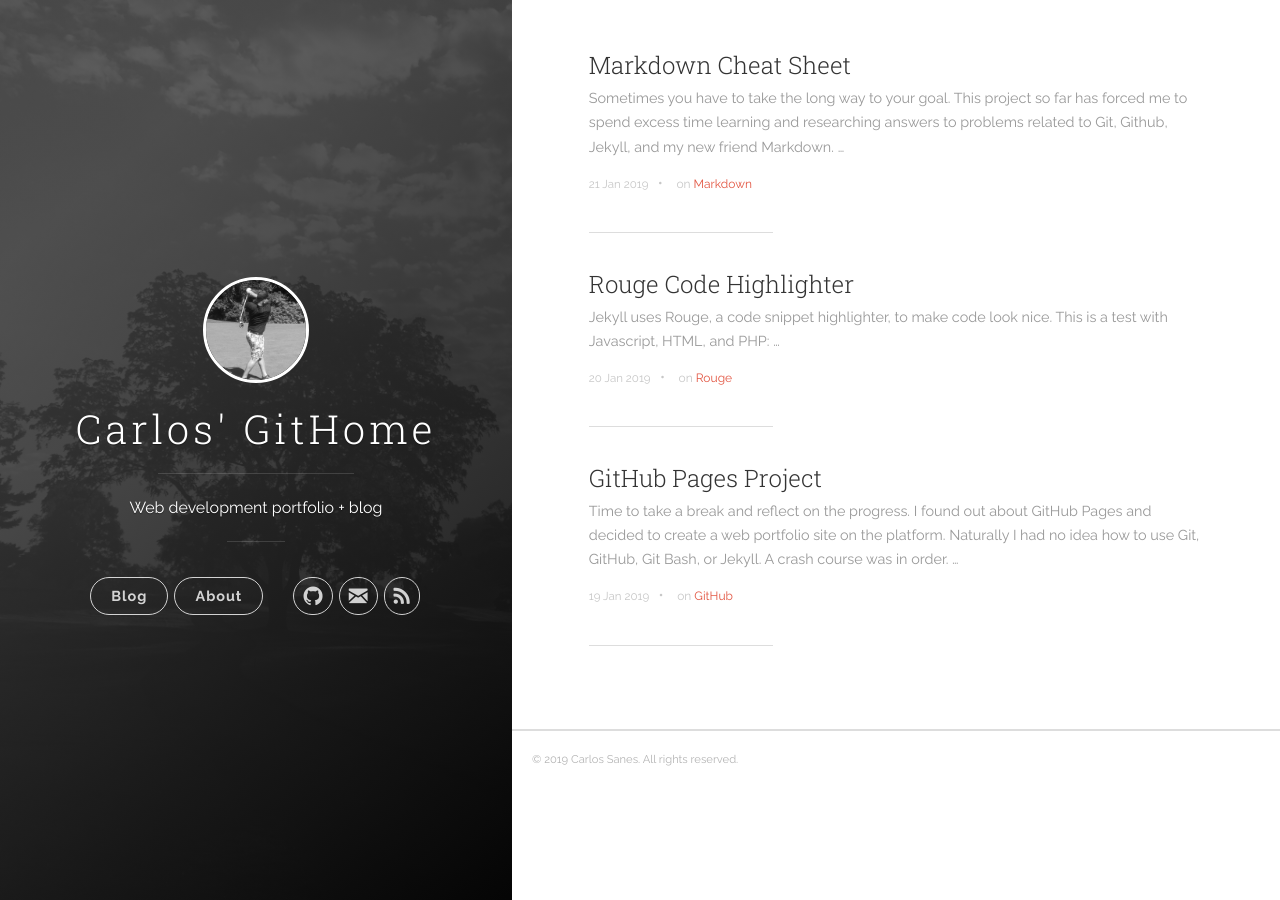
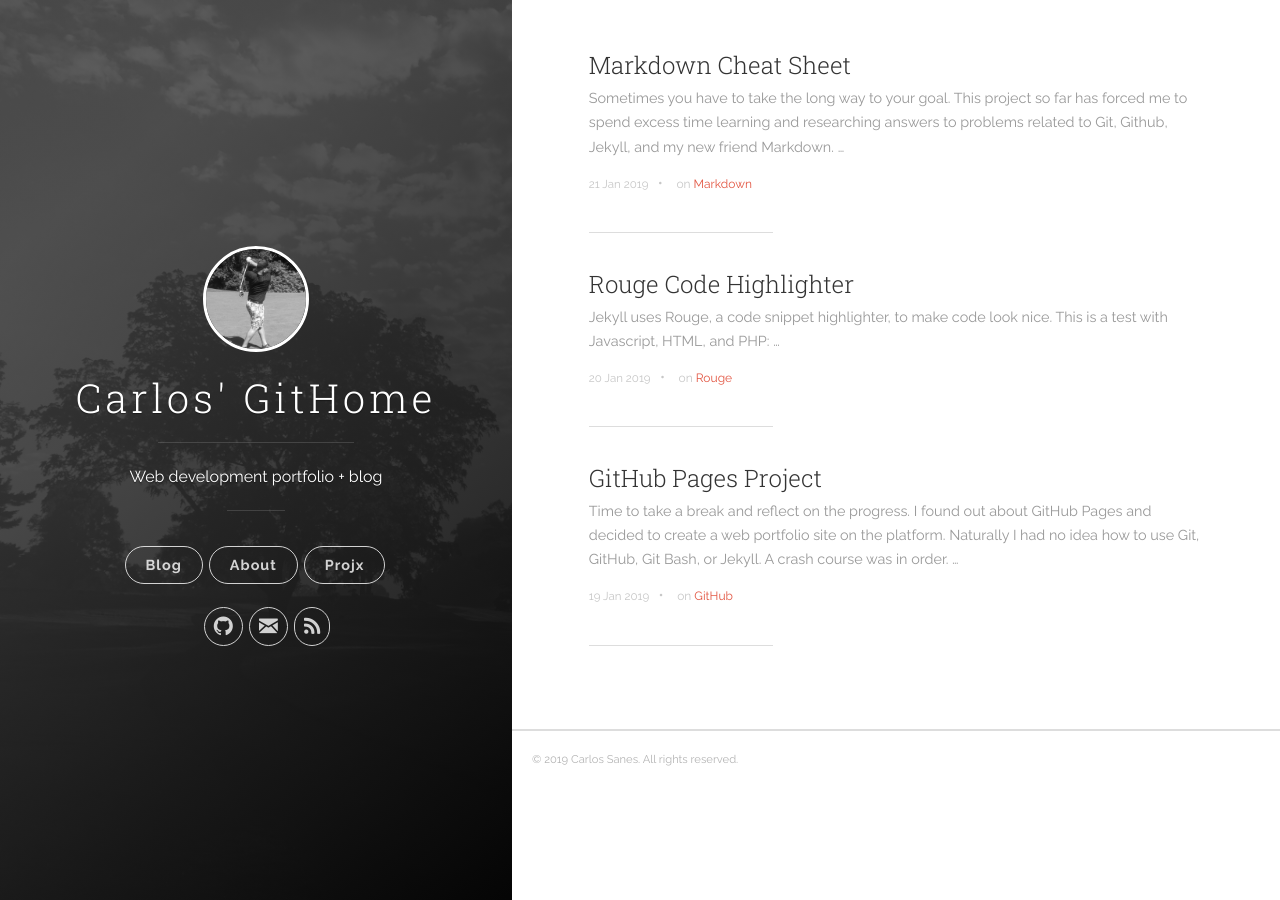
Before and after one commit to csanes/csanes.github.io, a Jekyll site: the page built from index.html, in a window 1280 px wide. Built offline with Jekyll 4.4.1, drawn with Linux system fonts in a browser that asks for light colours; the list of posts is cut into pages by our own code.

Commit message:
projx menu button +.

```diff
--- a/_includes/header.html
+++ b/_includes/header.html
@@ -22,6 +22,7 @@
             <ul class="navigation">
               <li class="navigation__item"><a href="{{ site.baseurl }}/#blog" title="link to {{ site.title }} blog" class="blog-button">Blog</a></li>
               <li class="navigation__item"><a href="{{ site.baseurl }}/about" title="link to {{ site.title }} about" class="blog-button">About</a></li>
+              <li class="navigation__item"><a href="{{ site.baseurl }}/projx" title="link to {{ site.title }} about" class="blog-button">Projx</a></li>
             </ul>
           </nav>
 
```
